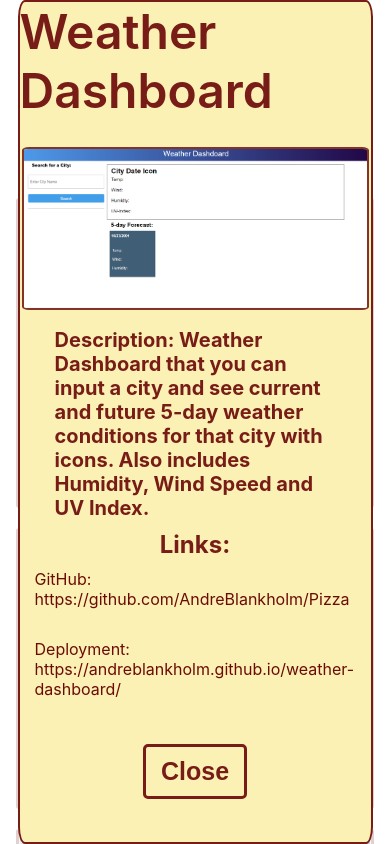
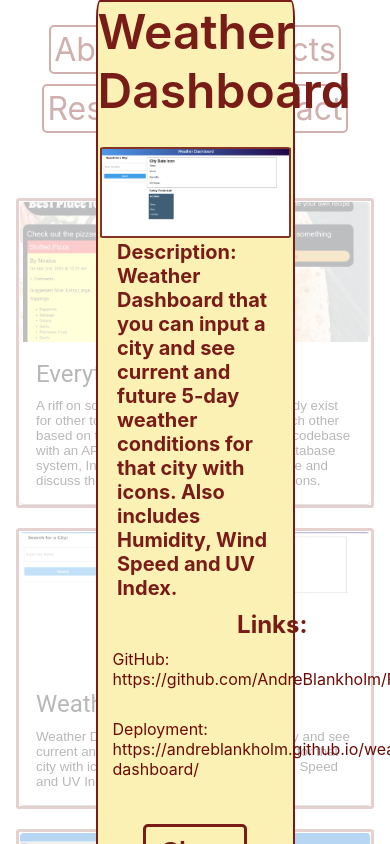
Before and after one commit to AndreBlankholm/Portfolio, a React (Create React App) app: page /projects in a window 390 px wide. Both pictures are taken after a click on the element 195 px from the left and 668 px from the top of the page. Shown: the top 844 px of the page. Built offline with nearby package versions, Linux system fonts and the light colour scheme.

Commit message:
modal change

```diff
--- a/src/components/Modal/Modal.css
+++ b/src/components/Modal/Modal.css
@@ -61,7 +61,7 @@
     font-weight: bold;
     margin-right: 10%;
     margin-left: 10%;
-    margin-top: 16px;
+    margin-top: auto;
   }
 
 
@@ -111,22 +111,21 @@
 
 
   @media screen and (max-width: 768px) {
+
+    .modalBackdrop {
+
+    }
+
     .modalContainer{
       display: flex;
       justify-content: center;
-      min-width: 90vw;
+      margin: auto
 
-      bottom: 0;
-      left: 0;
-      overflow:auto;
-      position: fixed;
-      right: 0;
-      top: 0;
-      z-index: 1;
-      display: flex;
-      margin-right: auto;
-      margin-left: auto;
     };
-
+      .modalTitle {
+        display: flex;
+        flex-wrap: wrap;
+        justify-content: center;
+      }
 
   };
```
